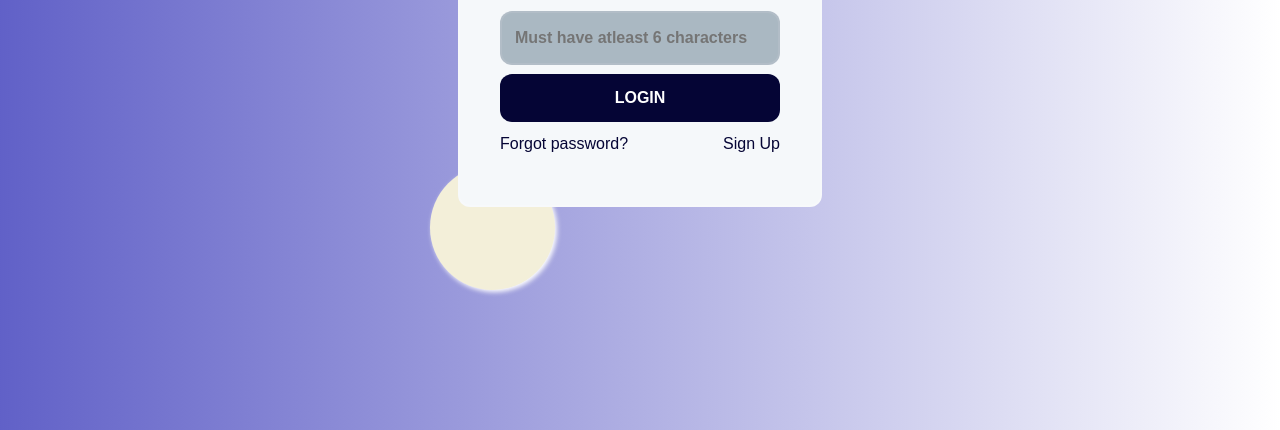
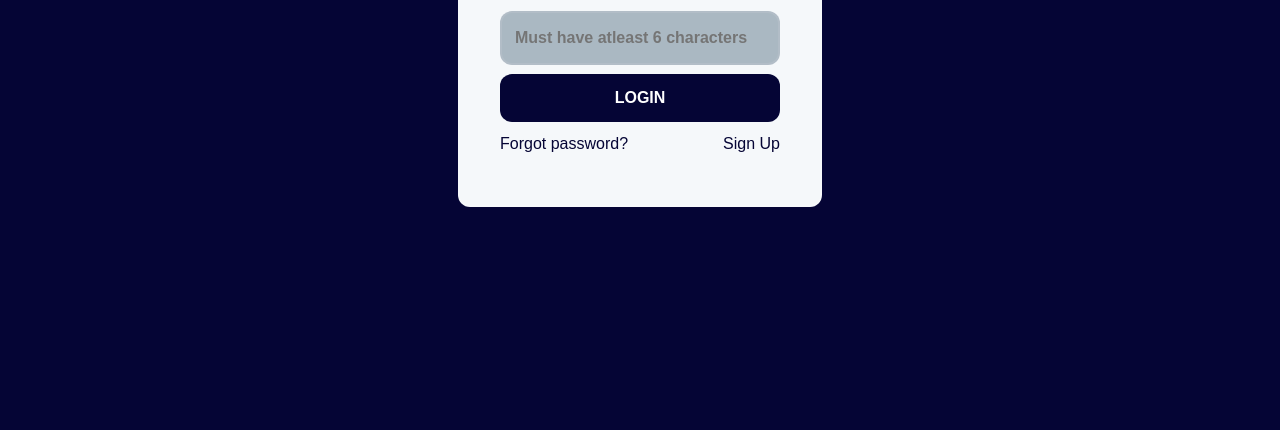
Before and after one commit to Toriiaa/Consuloan, a plain HTML site: page signin.html in a window 1280 px wide. Shown: the part 421-851 px from the top of the page. Drawn offline with nearby package versions, Linux system fonts and the light colour scheme.

Commit message:
color change

```diff
--- a/css/signin.css
+++ b/css/signin.css
@@ -52,9 +52,10 @@ button {
 body {
   font-family: Arial, Helvetica, sans-serif;
   color: white;
-  background-image: linear-gradient(to right, rgba(47, 47, 182, 0.76), white);
+  /* background-image: linear-gradient(to right, rgba(47, 47, 182, 0.76), white); */
+  background-color: rgb(5, 5, 53);
 }
-.image-container2 {
+/* .image-container2 {
   background-color: rgb(243, 239, 217);
   border-radius: 51%;
   width: 125px;
@@ -64,7 +65,7 @@ body {
   left: -30px;
   box-shadow: 2px 2px 5px white;
   z-index: -1;
-}
+} */
 /* .image-container {
   background-color: #23bbe9;
   border-radius: 51%;
```
